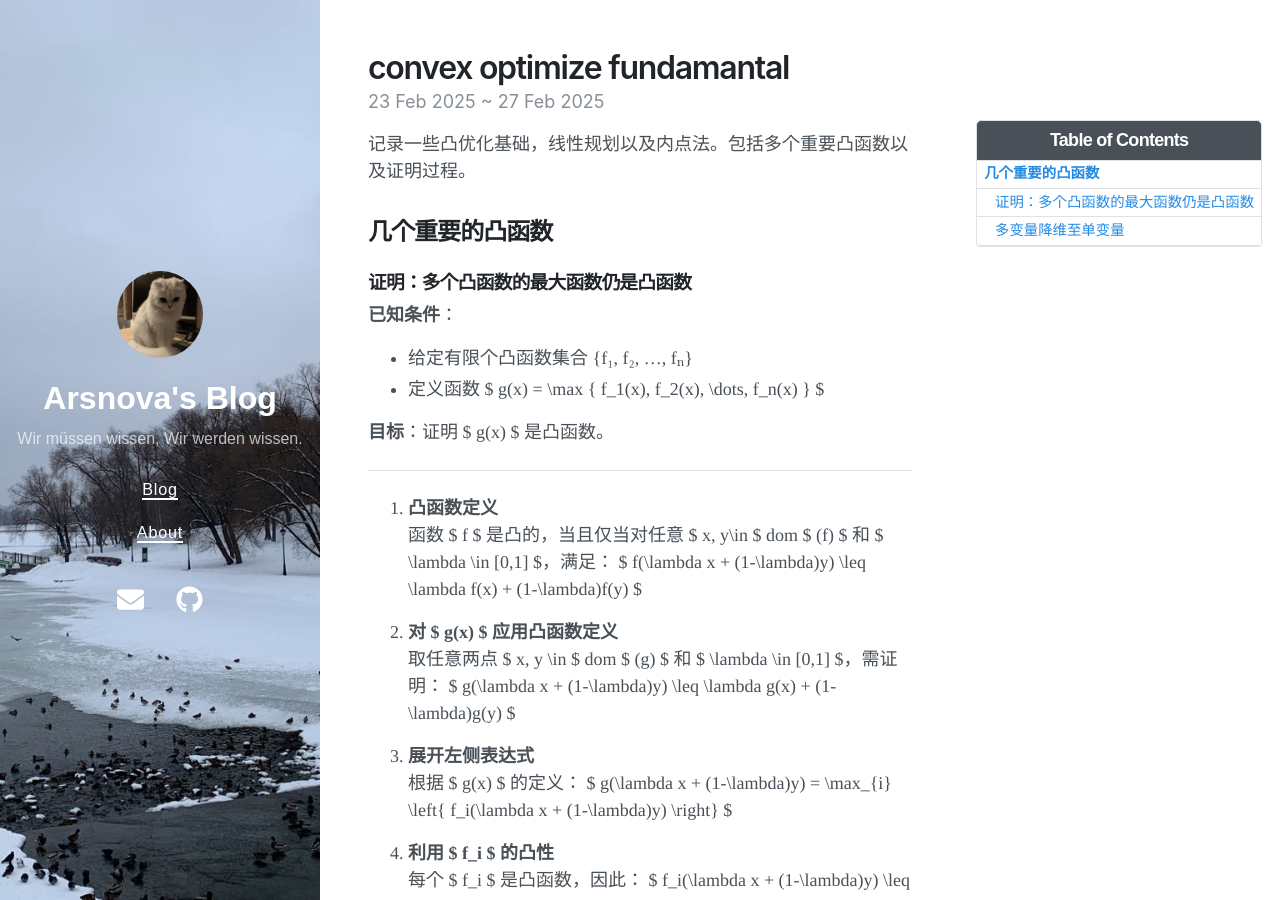
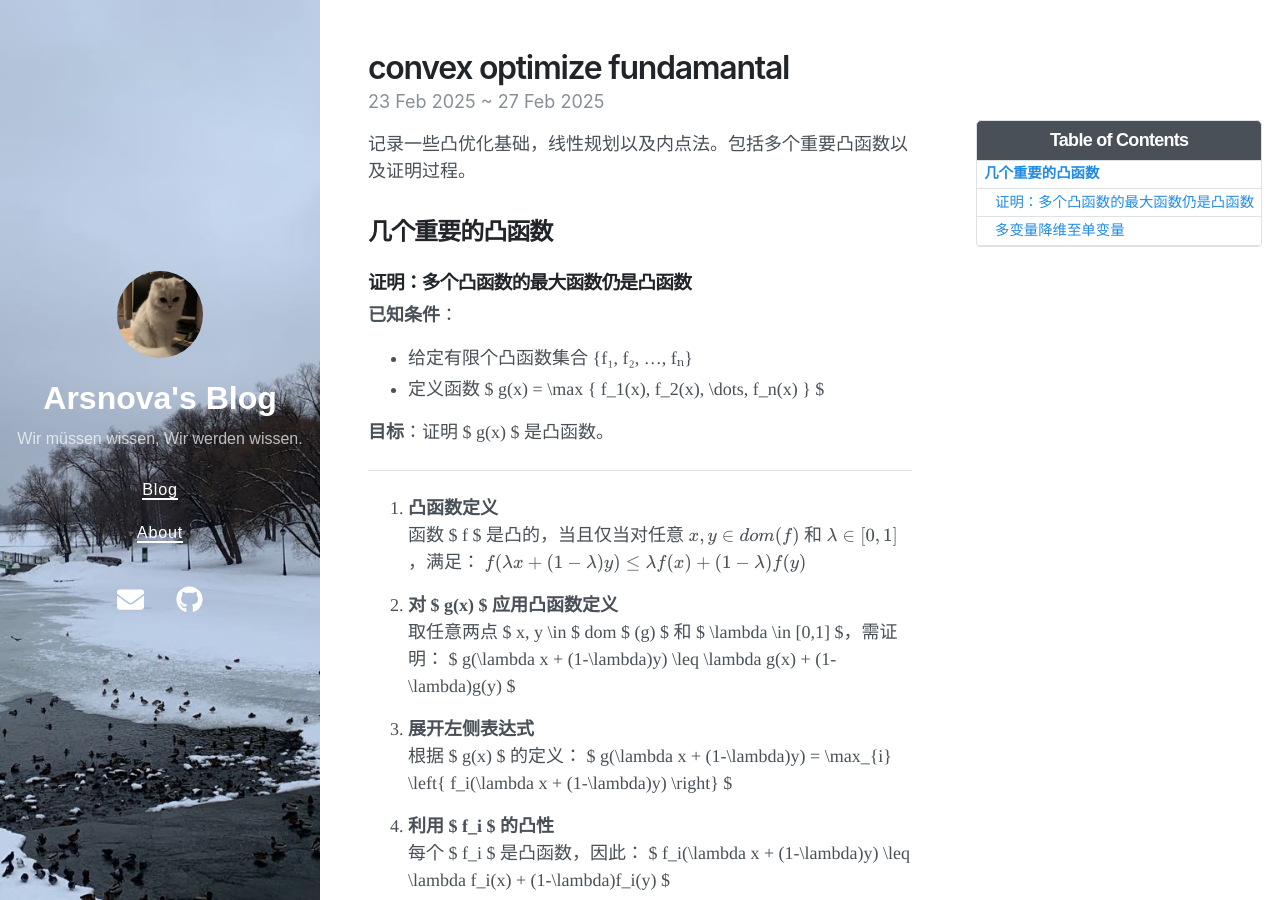
Before and after one commit to ArsNovaaa/arsnovaaa.github.io, a Jekyll site: the page built from _posts/2024-10-25-optimize.md, in a window 1280 px wide and 900 px high. Built offline with Jekyll 4.4.1, drawn with Linux system fonts in a browser that asks for light colours; nearby versions of some CDN libraries.

Commit message:
convex func2

```diff
--- a/_posts/2024-10-25-optimize.md
+++ b/_posts/2024-10-25-optimize.md
@@ -22,16 +22,11 @@ toc:  true
 
 1. **凸函数定义**
    函数 $ f $ 是凸的，当且仅当对任意
-   $
-   x, y\in
-   $
-   dom
-   $
-   (f)
-   $ 和 $ \lambda \in [0,1] $，满足：
-   $
-   f(\lambda x + (1-\lambda)y) \leq \lambda f(x) + (1-\lambda)f(y)
-   $
+   $$x, y\in dom (f) $$
+   和
+   $$ \lambda \in [0,1] $$
+   ，满足：
+   $$f(\lambda x + (1-\lambda)y) \leq \lambda f(x) + (1-\lambda)f(y)$$
 
 2. **对 $ g(x) $ 应用凸函数定义**
    取任意两点 $ x, y \in
```
